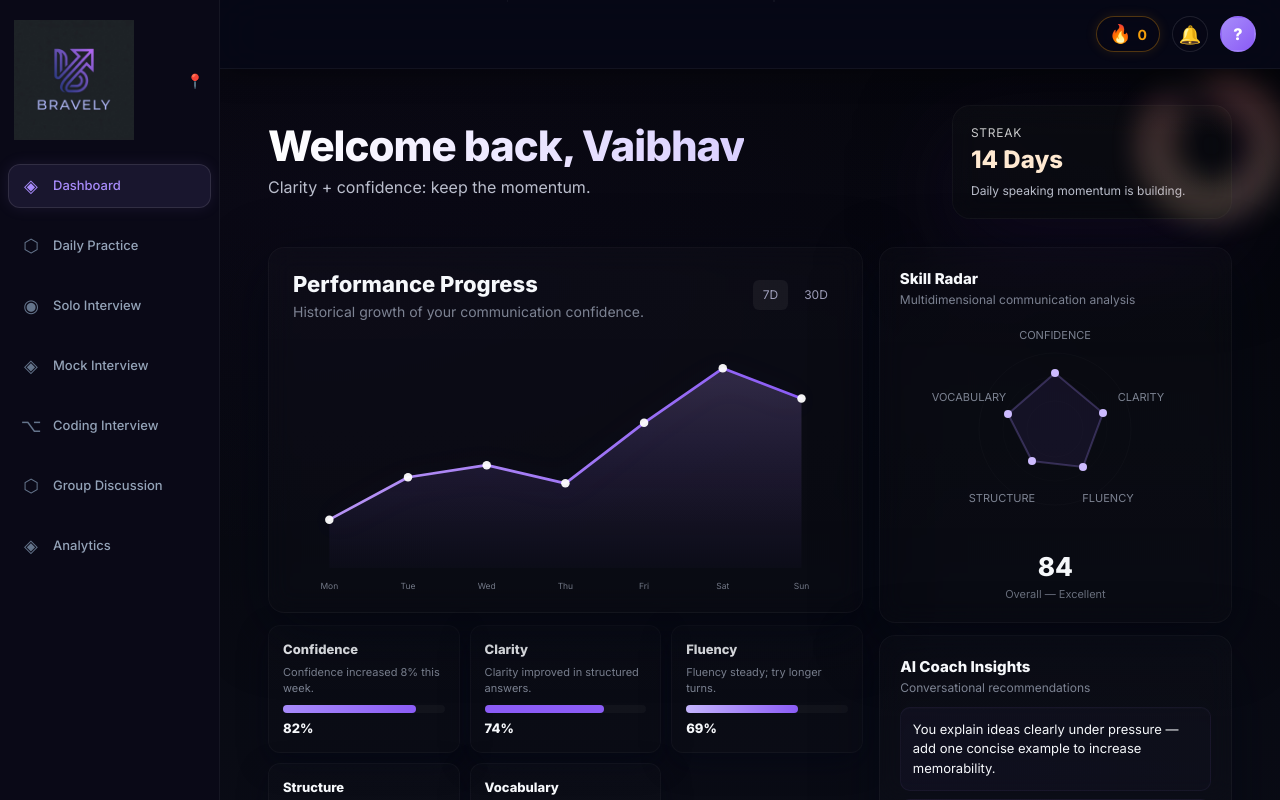
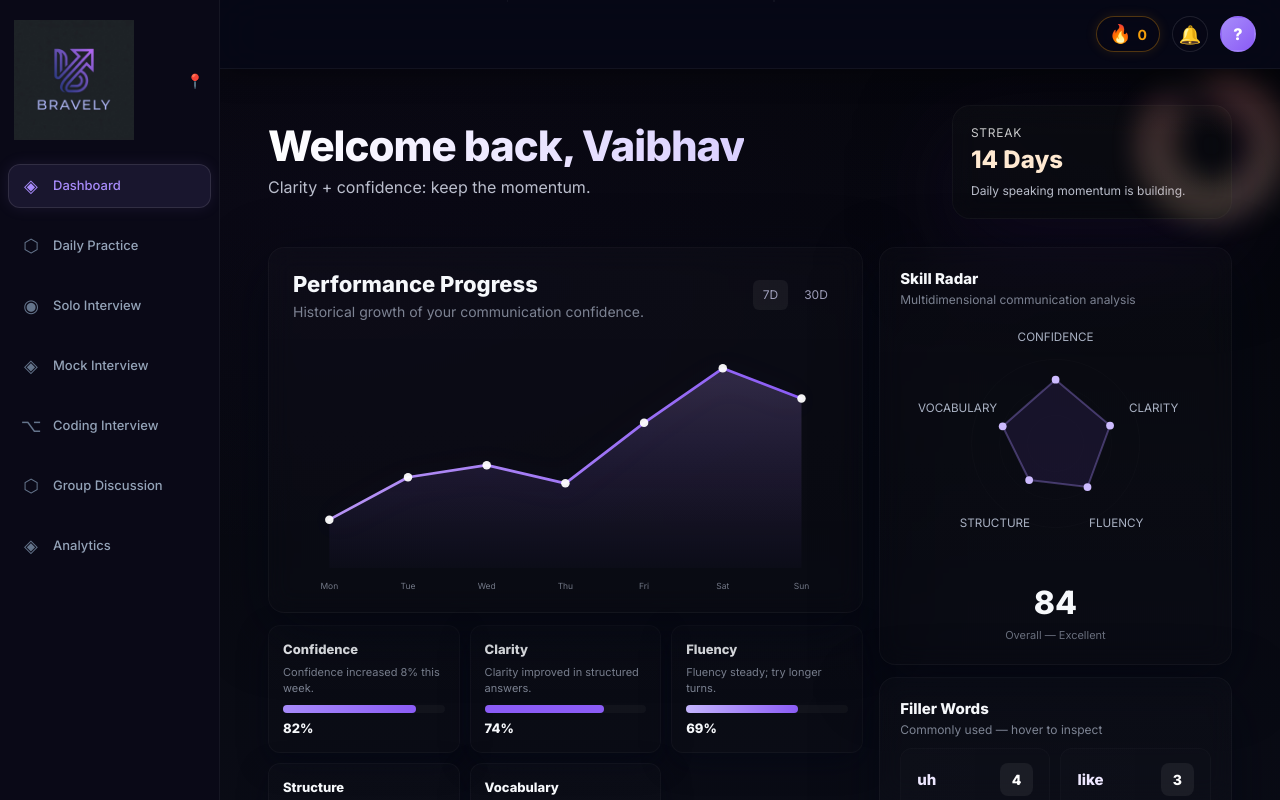
Before and after one commit to VaibhavDataSci/Bravely, a Next.js app in the folder frontend/: page /dashboard in a window 1280 px wide. Both pictures are taken after a click on the button "7D". Built offline with nearby package versions, Linux system fonts and the light colour scheme.

Commit message:
dashbaord_9

```diff
--- a/frontend/src/app/(app)/dashboard/Dashboard.module.css
+++ b/frontend/src/app/(app)/dashboard/Dashboard.module.css
@@ -41,17 +41,18 @@
   .areaFill{mix-blend-mode:screen}
   .perfMarker{filter:drop-shadow(0 8px 20px rgba(140,90,255,0.14));}
   .xLabel{font-size:14px;fill:rgba(200,210,230,0.55);font-family:var(--font-sans);dominant-baseline:middle}
-  .radarLabel{font-size:11px;fill:rgba(200,210,230,0.6);font-family:var(--font-sans)}
+  .radarLabel{font-size:15px;fill:rgba(210,220,240,0.8);font-family:var(--font-sans)}
   .rangeBtn{padding:6px 10px;border-radius:6px;border:none;color:rgba(220,220,255,0.7);background:transparent;cursor:pointer;font-size:12px}
   .rangeBtn:focus{outline:none}
 
-  .fillerChip{display:flex;align-items:center;gap:8px;padding:8px 12px;border-radius:10px;background:linear-gradient(90deg, rgba(255,255,255,0.01), rgba(255,255,255,0.008));border:1px solid rgba(255,255,255,0.02);transition:transform 220ms,box-shadow 220ms;cursor:default;font-size:13px}
+  .fillerGrid{display:grid;grid-template-columns:1fr 1fr;gap:10px}
+  .fillerChip{display:flex;align-items:center;justify-content:space-between;gap:10px;padding:14px 16px;border-radius:12px;background:linear-gradient(90deg, rgba(255,255,255,0.01), rgba(255,255,255,0.008));border:1px solid rgba(255,255,255,0.02);transition:transform 220ms,box-shadow 220ms;cursor:default}
   .fillerChip:hover{transform:translateY(-4px) scale(1.02);box-shadow:0 16px 48px rgba(0,0,0,0.5)}
-  .fillerWord{font-weight:800;color:#EDE7FF}
-  .fillerCount{background:rgba(255,255,255,0.04);padding:4px 7px;border-radius:6px;font-weight:800;color:#fff;font-size:12px}
+  .fillerWord{font-weight:800;color:#EDE7FF;font-size:15px}
+  .fillerCount{background:rgba(255,255,255,0.06);padding:6px 12px;border-radius:8px;font-weight:800;color:#fff;font-size:14px}
 
   .radarWrap{display:flex;flex-direction:column;gap:8px;align-items:center}
-  .radarSVG{width:100%;max-width:260px}
+  .radarSVG{width:100%;max-width:400px}
 
   .healthGridInline{display:grid;grid-template-columns:repeat(3,1fr);gap:10px}
   .insightWidget{border-radius:12px;padding:14px;background:linear-gradient(180deg, rgba(255,255,255,0.01), rgba(255,255,255,0.006));border:1px solid rgba(255,255,255,0.03);box-shadow:0 10px 30px rgba(2,6,23,0.45);transition:transform 280ms cubic-bezier(.2,.9,.2,1),box-shadow 280ms,border-color 280ms;cursor:default}
--- a/frontend/src/app/(app)/dashboard/page.jsx
+++ b/frontend/src/app/(app)/dashboard/page.jsx
@@ -64,8 +64,8 @@ export default function DashboardPage(){
   const perfAreaPath = `${perfStrokePath} L 840 390 L 60 390 Z`;
 
   // Radar polygon points (dynamic from metrics)
-  const radarCenter = { x: 130, y: 110 };
-  const radarMax = 68; // radius
+  const radarCenter = { x: 200, y: 160 };
+  const radarMax = 100;
   const radarAngles = metrics.map((_, i) => (-Math.PI / 2) + (2 * Math.PI * i) / metrics.length);
   const radarPoints = metrics.map((m, i) => {
     const r = (m.pct / 100) * radarMax;
@@ -76,8 +76,8 @@ export default function DashboardPage(){
 
   const radarLabelPositions = metrics.map((m, i) => {
     const angle = radarAngles[i];
-    const x = Math.round(radarCenter.x + (radarMax + 22) * Math.cos(angle));
-    const y = Math.round(radarCenter.y + (radarMax + 22) * Math.sin(angle));
+    const x = Math.round(radarCenter.x + (radarMax + 32) * Math.cos(angle));
+    const y = Math.round(radarCenter.y + (radarMax + 32) * Math.sin(angle));
     return { x, y, label: m.label };
   });
 
@@ -219,38 +219,23 @@ export default function DashboardPage(){
               </div>
             </div>
             <div className={styles.radarWrap}>
-              <svg className={styles.radarSVG} viewBox="0 0 260 220">
-                <circle cx="130" cy="110" r="76" fill="rgba(255,255,255,0.00)" stroke="rgba(255,255,255,0.02)" />
-                <circle cx="130" cy="110" r="52" fill="none" stroke="rgba(255,255,255,0.01)" />
-                <circle cx="130" cy="110" r="28" fill="none" stroke="rgba(255,255,255,0.01)" />
-                <polygon points={radarPoints} fill="rgba(139,92,246,0.08)" stroke="rgba(167,139,250,0.26)" strokeWidth="2" />
+              <svg className={styles.radarSVG} viewBox="0 0 400 320">
+                <circle cx="200" cy="160" r="108" fill="rgba(255,255,255,0.00)" stroke="rgba(255,255,255,0.025)" />
+                <circle cx="200" cy="160" r="72" fill="none" stroke="rgba(255,255,255,0.015)" />
+                <circle cx="200" cy="160" r="36" fill="none" stroke="rgba(255,255,255,0.01)" />
+                <polygon points={radarPoints} fill="rgba(139,92,246,0.1)" stroke="rgba(167,139,250,0.35)" strokeWidth="2.5" />
                 {radarPoints.split(' ').map((pt, i) => {
                   const [x, y] = pt.split(',');
-                  return <circle key={i} cx={x} cy={y} r={4} fill="#CDBBFF" />
+                  return <circle key={i} cx={x} cy={y} r={5} fill="#CDBBFF" />
                 })}
                 {radarLabelPositions.map((L, i) => (
                   <text key={`lab-${i}`} x={L.x} y={L.y} className={styles.radarLabel} textAnchor="middle">{L.label.toUpperCase()}</text>
                 ))}
               </svg>
-              <div style={{textAlign:'center'}}>
-                <div style={{fontSize:26,fontWeight:800}}>84</div>
+              <div style={{textAlign:'center',marginTop:4}}>
+                <div style={{fontSize:32,fontWeight:800}}>84</div>
                 <div className={styles.smallMuted}>Overall — Excellent</div>
               </div>
-            </div>
-          </div>
-
-          {/* AI Coach Insights */}
-          <div className={styles.cardPremium}>
-            <div className={styles.cardHeader}>
-              <div>
-                <div className={styles.cardTitle}>AI Coach Insights</div>
-                <div className={styles.cardSub}>Conversational recommendations</div>
-              </div>
-            </div>
-            <div className={styles.aiInsights}>
-              <div className={styles.aiCard}>You explain ideas clearly under pressure — add one concise example to increase memorability.</div>
-              <div className={styles.aiCard}>Transitions show slight hesitation — practice 5 timed transitions to smooth flow.</div>
-              <div className={styles.aiCard}>Tone is more natural in unscripted speech — keep practicing spontaneous prompts.</div>
             </div>
           </div>
 
@@ -262,11 +247,11 @@ export default function DashboardPage(){
                 <div className={styles.cardSub}>Commonly used — hover to inspect</div>
               </div>
             </div>
-            <div style={{display:'flex',gap:10,flexWrap:'wrap'}}>
-              {['uh','like','you know','so','actually'].map((w,i)=> (
-                <div key={i} className={styles.fillerChip} title={`${w} — ${Math.max(1, 4-i)} times`}>
+            <div className={styles.fillerGrid}>
+              {[{w:'uh',n:4},{w:'like',n:3},{w:'you know',n:2},{w:'so',n:1},{w:'actually',n:1}].map(({w,n},i)=> (
+                <div key={i} className={styles.fillerChip} title={`${w} — ${n} times`}>
                   <div className={styles.fillerWord}>{w}</div>
-                  <div className={styles.fillerCount}>{Math.max(1,4-i)}</div>
+                  <div className={styles.fillerCount}>{n}</div>
                 </div>
               ))}
             </div>
```
